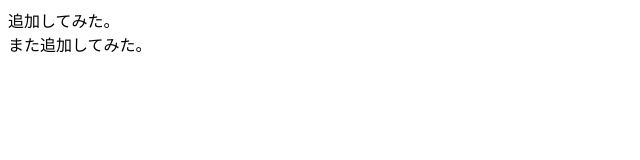
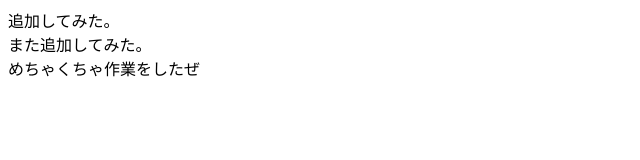
Before and after one commit to gonta1026/dummy_project, a plain HTML site: page index.html in a window 1280 px wide. Shown: the whole page, without its empty margins (0-640 px from the left). Drawn offline with Linux system fonts and the light colour scheme.

Commit message:
divを追加

```diff
--- a/index.html
+++ b/index.html
@@ -8,5 +8,6 @@
 <body>
   <header>追加してみた。</header>
   <header>また追加してみた。</header>
+  <div>めちゃくちゃ作業をしたぜ</div>
 </body>
 </html>
```
